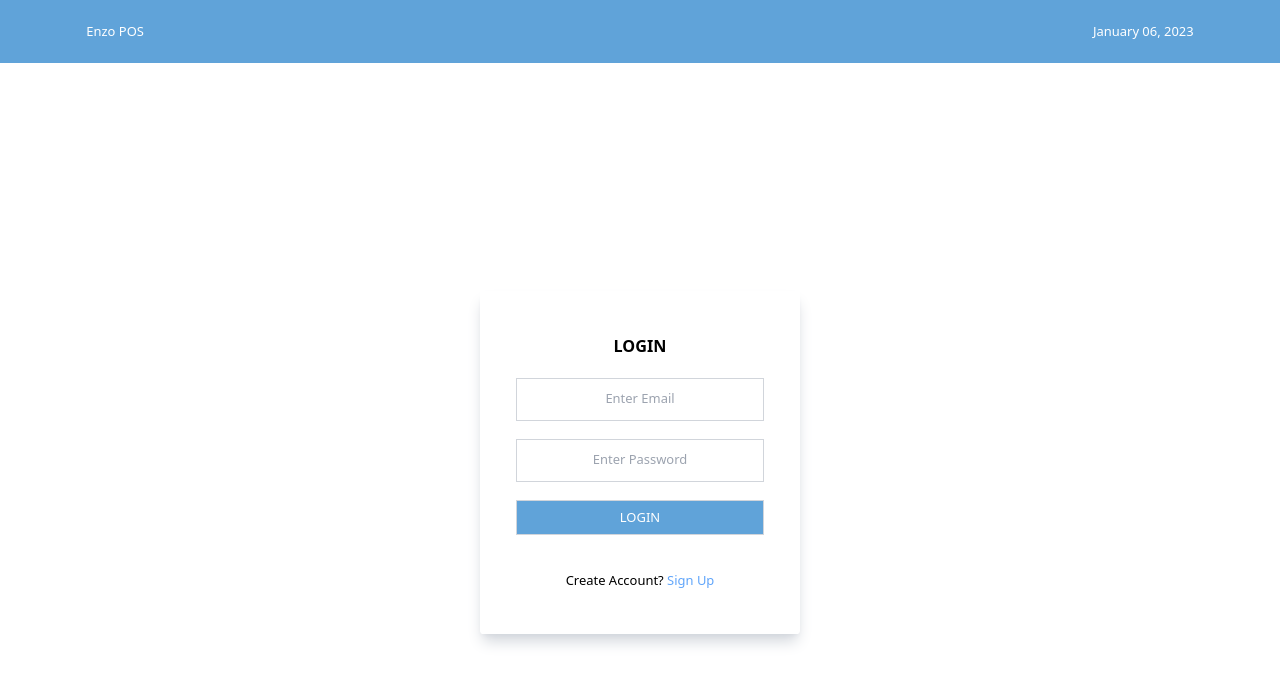
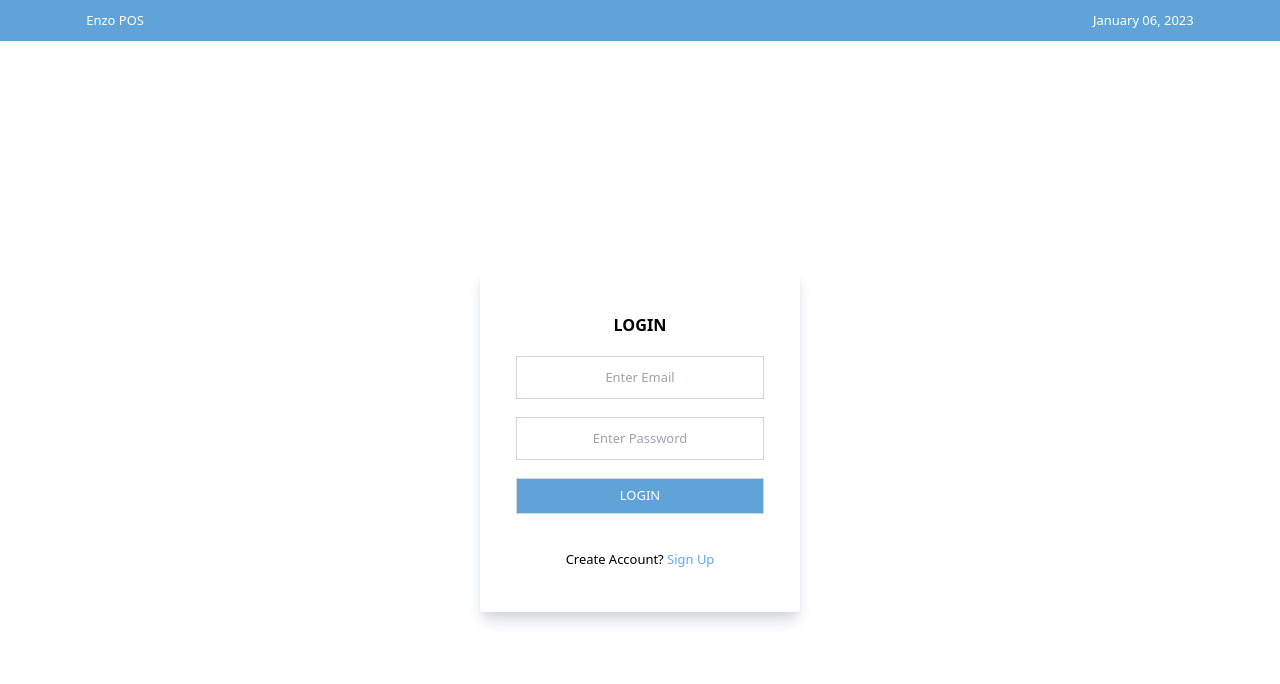
Before and after one commit to vonojastro/pos-hardware-web, a React (Create React App) app in the folder client/: page / in a window 1280 px wide. Shown: the top 684 px of the page. Built offline with nearby package versions, Linux system fonts and the light colour scheme.

Commit message:
development

```diff
--- a/client/src/components/Header.jsx
+++ b/client/src/components/Header.jsx
@@ -33,7 +33,7 @@ const Header = () => {
   };
 
   return (
-    <div className="w-full flex justify-center bg-[#60A3D9] text-white py-6 px-10 relative" onClick={() => showMenu ? setShowMenu(!showMenu) : ''}>
+    <div className="w-full flex justify-center bg-[#60A3D9] text-white py-3 px-10 relative" onClick={() => showMenu ? setShowMenu(!showMenu) : ''}>
       <div className="w-11/12 flex justify-between items-center ">
         {userInfo ? (
           <>
```
